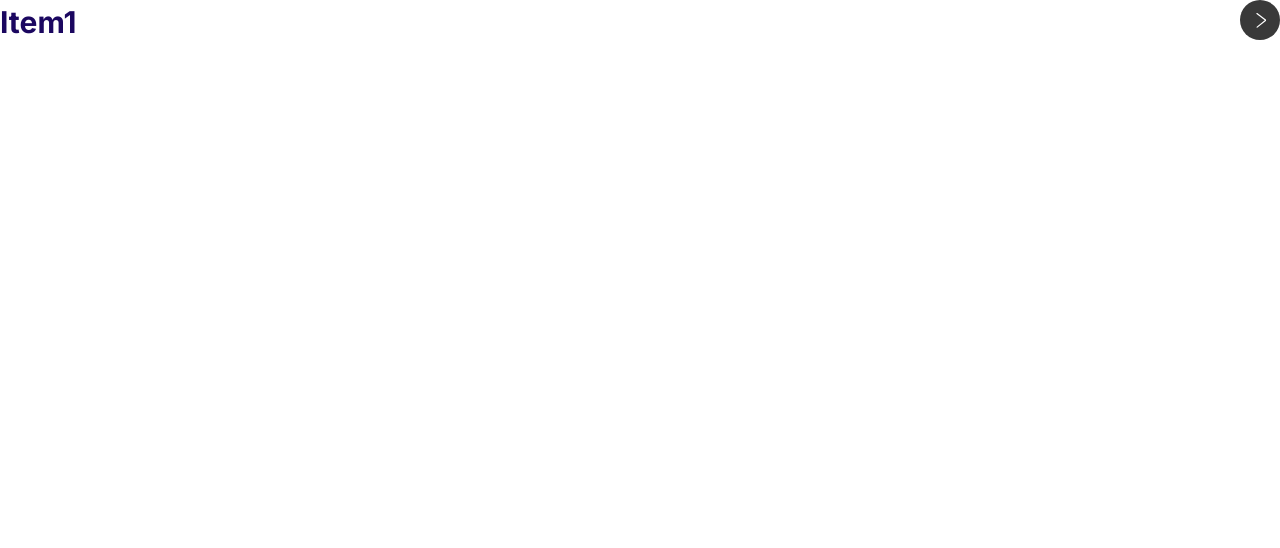
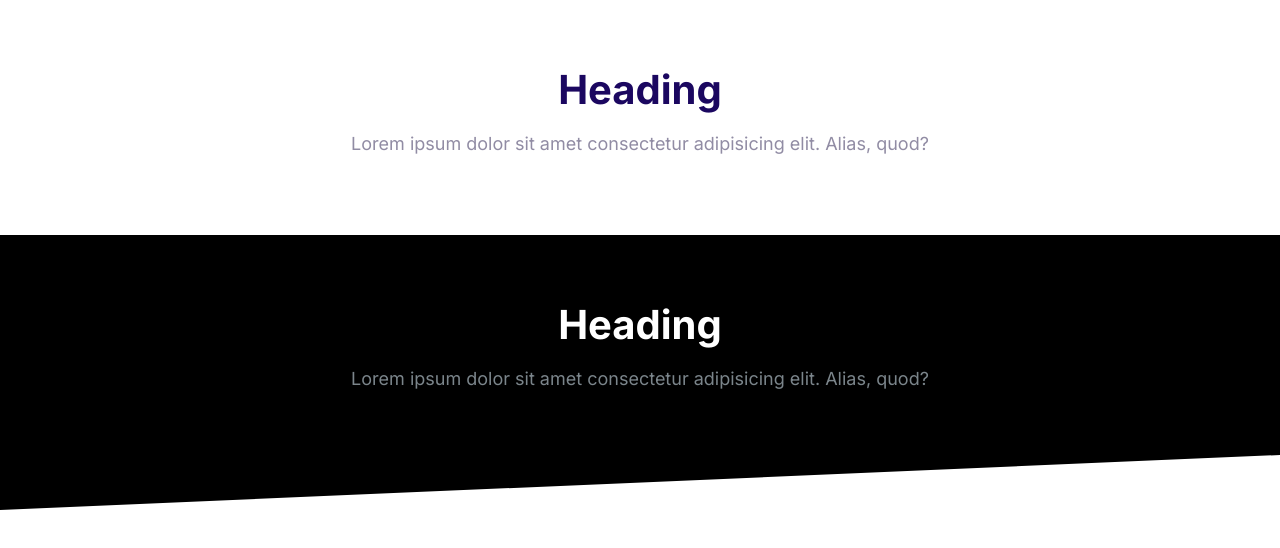
Before and after one commit to kat-mih/cloud-website, a plain HTML site: page index.html in a window 1280 px wide. Drawn offline with Linux system fonts and the light colour scheme.

Commit message:
Build the block component

```diff
--- a/css/styles.css
+++ b/css/styles.css
@@ -561,3 +561,41 @@ a {
     max-height: 100vh;
     opacity: 1;
 }
+
+/* Blocks */
+.block {
+    --padding-vertical: 6rem;
+    padding: var(--padding-vertical) 2rem;
+}
+
+.block__header {
+    text-align: center;
+}
+
+.block__heading {
+    margin-top: 0;
+}
+
+.block--dark {
+    background: #000;
+    color: #7b858b;
+}
+
+.block--dark .block__heading {
+    color: #fff;
+}
+
+.block--skewed--right {
+    clip-path: polygon(0% 0%, 100% 0%, 100% 100%, 0% 80%);
+    padding-bottom: calc(var(--padding-vertical) + 4rem);
+}
+
+.block--skewed--left {
+    clip-path: polygon(0% 0%, 100% 0%, 100% 80%, 0% 100%);
+    padding-bottom: calc(var(--padding-vertical) + 4rem);
+}
+
+.container {
+    margin: 0 auto;
+    max-width: 1140px;
+}
--- a/index.html
+++ b/index.html
@@ -14,20 +14,25 @@
     <link rel="stylesheet" href="css/styles.css" />
   </head>
   <body>
-    <div class="collapsible">
-      <header class="collapsible__header">
-        <h2 class="collapsible__heading">Item1</h2>
-        <svg class="icon icon--white collapsible__chevron">
-          <use xlink:href="images/icons/sprite.svg#chevron"></use>
-        </svg>
+    <section class="block container">
+      <header class="block__header">
+        <h2 class="block__heading">Heading</h2>
+        <p>
+          Lorem ipsum dolor sit amet consectetur adipisicing elit. Alias, quod?
+        </p>
       </header>
-      <div class="collapsible__content">
-        Lorem ipsum dolor sit amet consectetur, adipisicing elit. Dolore
-        debitis, ex maiores dolorum eos saepe quas mollitia, ullam tempora
-        perferendis fugit reprehenderit odio porro ipsum esse est, quaerat
-        corrupti architecto!
+    </section>
+    <section class="block block--dark block--skewed--left">
+      <div class="container">
+        <header class="block__header">
+          <h2 class="block__heading">Heading</h2>
+          <p>
+            Lorem ipsum dolor sit amet consectetur adipisicing elit. Alias,
+            quod?
+          </p>
+        </header>
       </div>
-    </div>
+    </section>
   </body>
   <script src="js/main.js"></script>
 </html>
```
Also changed, not shown: components/blocks.html (added, +16 -0 lines).
